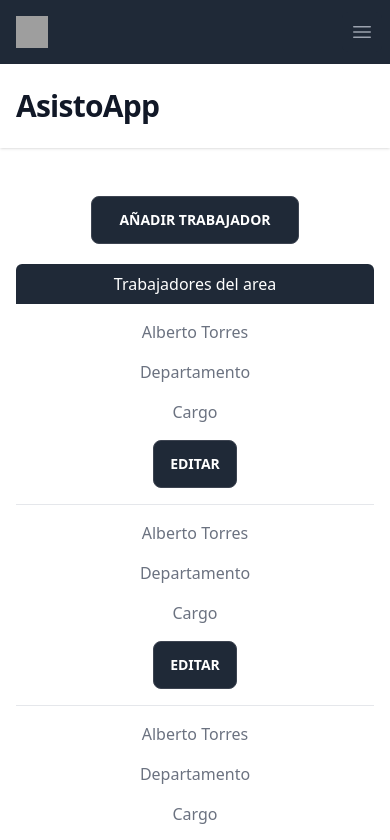
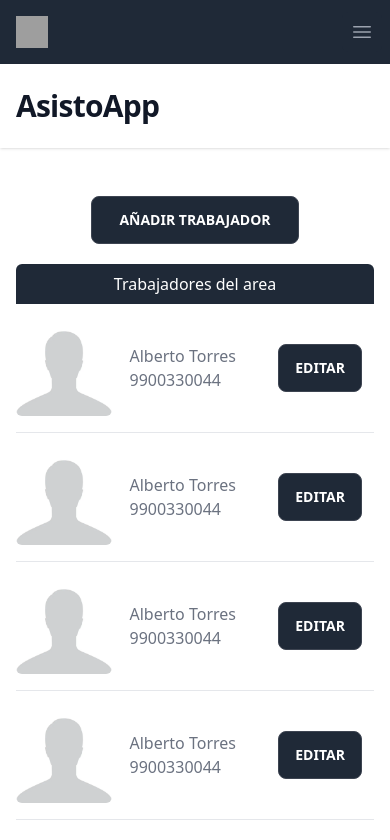
Before and after one commit to AlbeTorres/Asisto, a React (Vite) app in the folder AsistoApp/: page /trabajadores in a window 390 px wide. Shown: the top 840 px of the page. Built offline with nearby package versions, Linux system fonts and the light colour scheme; grey boxes are pictures that could not be loaded.

Commit message:
mejorado responsive de trabajadores

```diff
--- a/AsistoApp/src/components/usuario/TrabajadorCard.jsx
+++ b/AsistoApp/src/components/usuario/TrabajadorCard.jsx
@@ -1,25 +1,32 @@
 import React from 'react'
+import worker from '../../assets/noperfil.jpg'
+import '../../index.css'
 
 const TrabajadorCard = () => {
   return (
-    <div className=' grid grid-rows-2 md:grid-cols-4 md:grid-rows-1 h-fit py-4 gap-4 place-items-center border-gray-200 border-b   '>
-
-        <div>
+    <div className=' md:grid usuario-card h-fit py-4 gap-4   border-gray-200 border-b   '>
+        <figure className='h-24 w-24 rounded-md '>
+      <img src={worker} alt="" className='h-full w-full object-cover rounded-md' />
+    </figure>
+        <div  className='flex flex-col items-start justify-center pl-2'>
         <p className='text-gray-500'>
             Alberto Torres
         </p>
-        </div>
-        <div>
-        <p className='text-gray-500'>
-            Departamento
+        <p className= 'md:hidden text-gray-500'>
+        9900330044
         </p>
         </div>
-        <div>
+        <div   className=' hidden md:flex flex-col items-start justify-center pl-2'>
         <p className='text-gray-500'>
-            Cargo
+        9900330044
         </p>
         </div>
-        <div className='grid place-items-center '>
+        <div  className='hidden md:flex flex-col items-start justify-center pl-2'>
+        <p className='text-gray-500'>
+        Cargo
+        </p>
+        </div>
+        <div className='flex flex-col items-center justify-center '>
             <label htmlFor="my-modal" className="btn modal-button bg-gray-800 text-white">Editar</label>
 
 
--- a/AsistoApp/src/index.css
+++ b/AsistoApp/src/index.css
@@ -7,3 +7,18 @@
     grid-template-columns: 25% 63% 12%;
 
 }
+
+.usuario-card{
+    display: grid;
+    grid-template-columns: 25% 40% 22%;
+
+}
+
+@media(min-width:768px){
+
+    .usuario-card{
+        display: grid;
+        grid-template-columns: 20% 20% 20% 20% 20%;
+
+    }
+}
```
